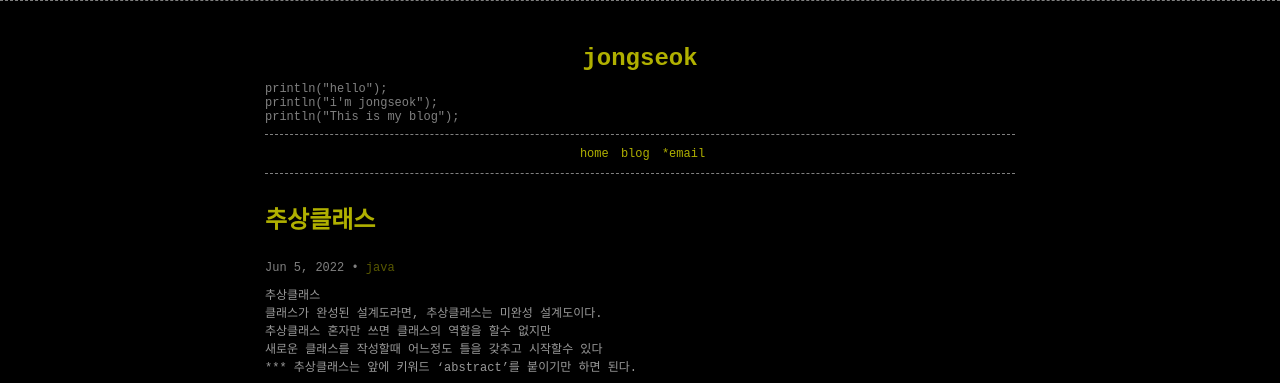
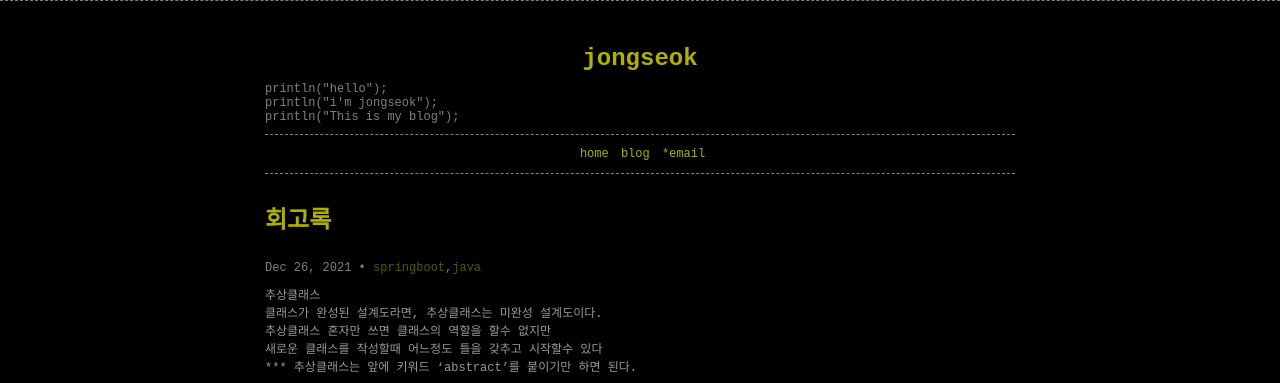
Before and after one commit to jongseok6598/blog, a Jekyll site: the page built from _posts/2022/2022-06-05-인터페이스와 추상클래스.md, in a window 1280 px wide. Shown: the top 383 px of the page. Built offline with Jekyll 4.4.1, drawn with Linux system fonts in a browser that asks for light colours; comment, search, counter and statistics services are not loaded; a file with an impossible date is left out.

Commit message:
interface and abstract

```diff
--- a/_posts/2022/2022-06-05-인터페이스와 추상클래스.md
+++ b/_posts/2022/2022-06-05-인터페이스와 추상클래스.md
@@ -1,12 +1,14 @@
 ---
 layout: post
-title:	"추상클래스"
-date:	2022-06-05 12:00:00
+title:	"회고록"
+date:	2021-12-26 12:00:00
 categories:
     - blog
 tags:
+    - springboot
     - java
 ---
+
 추상클래스
 클래스가 완성된 설계도라면, 추상클래스는 미완성 설계도이다.
 추상클래스 혼자만 쓰면 클래스의 역할을 할수 없지만
```
Also changed, not shown: _posts/2022/2022-06-05-인터페이스.md (+4 -2 lines).
